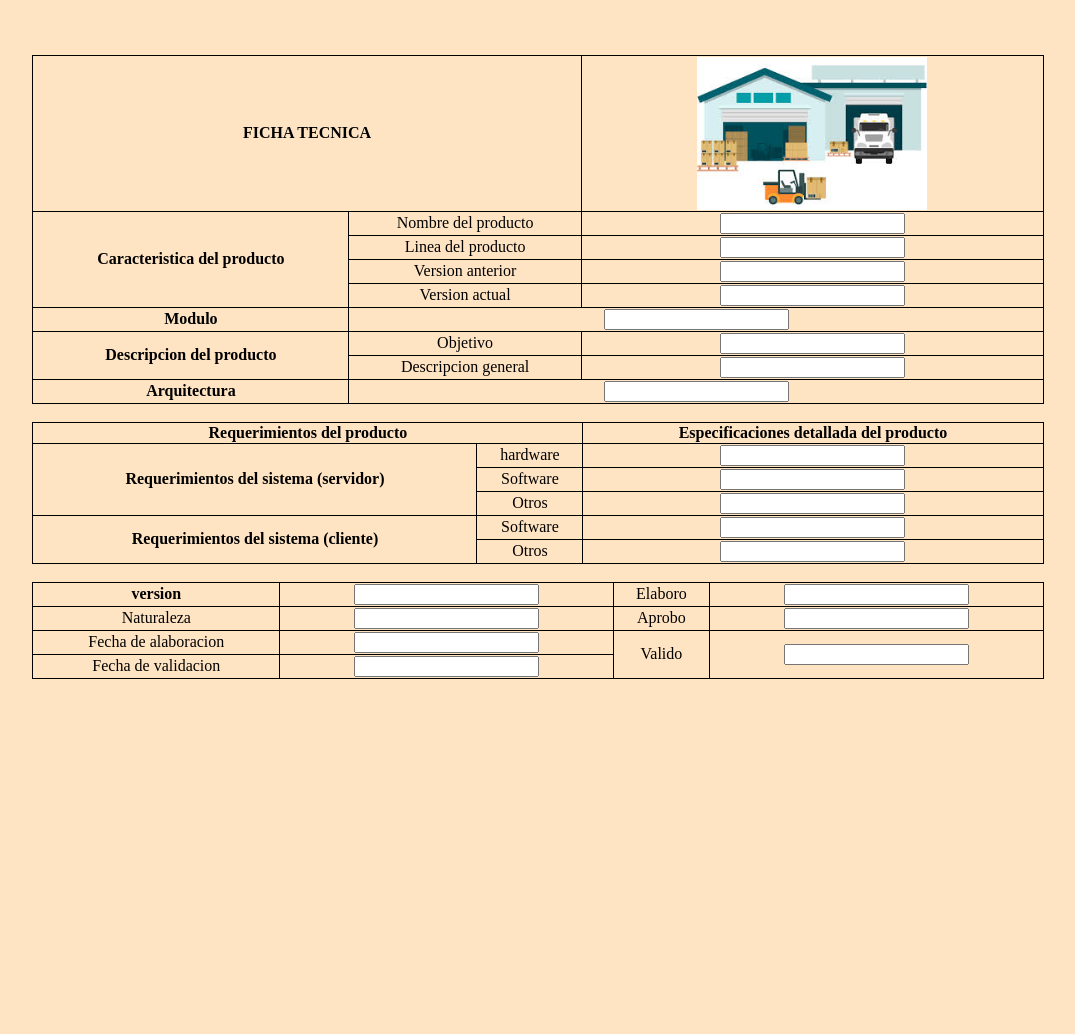
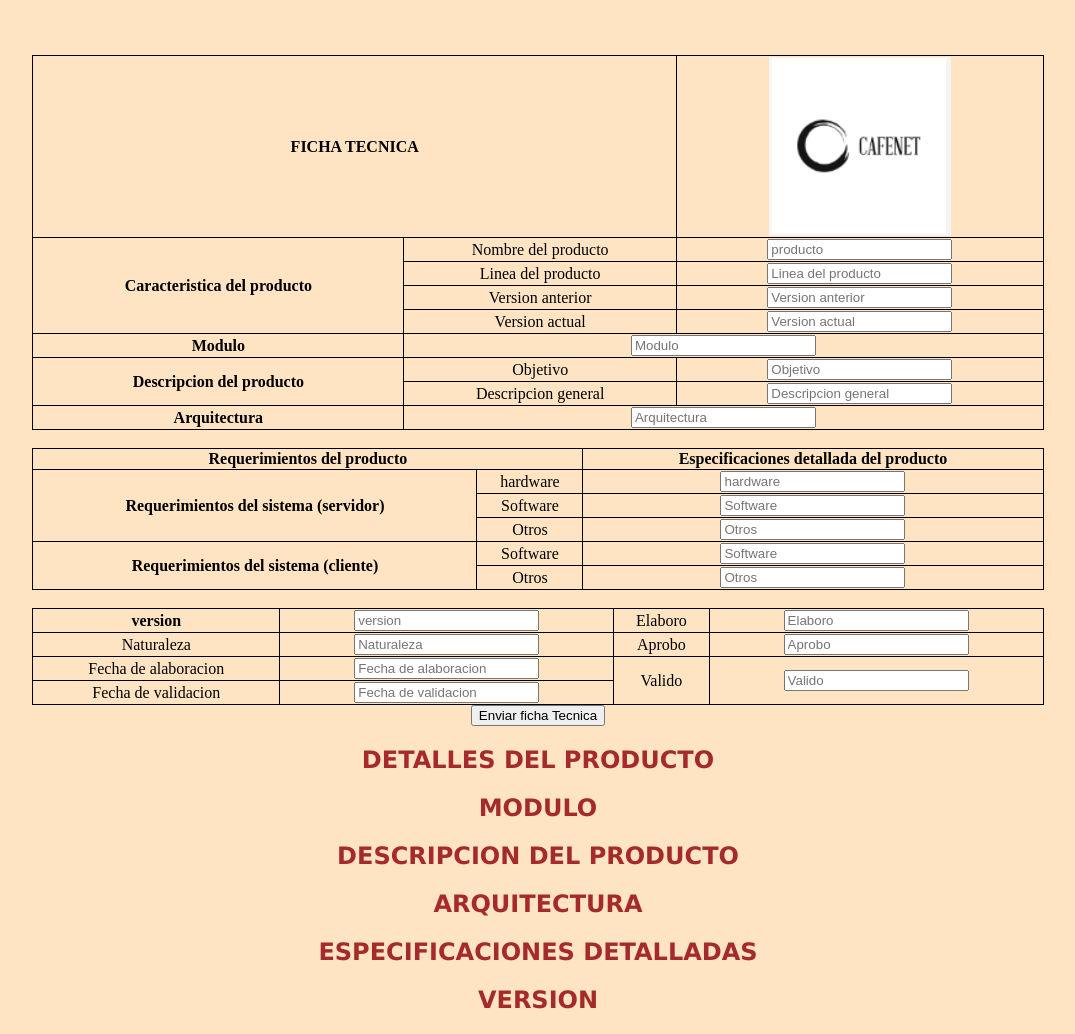
Before and after one commit to miangel07/ficha-tecnica, a plain HTML site: page index.html in a window 1280 px wide. Shown: the part 61-1095 px from the top of the page, without its empty margins (102-1177 px from the left). Before the commit the page ends 800 px from the top, so only its background shows below. Drawn offline with Linux system fonts and the light colour scheme.

Commit message:
add file

```diff
--- a/css/style.css
+++ b/css/style.css
@@ -20,3 +20,16 @@ table ,th, td, tr{
 h1 {
     text-align: center;
 }
+button{
+    text-align: center;
+    display: flex;
+    margin: auto;
+}
+.titulos{
+    text-align: center;
+    font-family: Verdana, Geneva, Tahoma, sans-serif;
+  color: brown;
+}
+h2{
+    text-align: center;
+}
--- a/index.html
+++ b/index.html
@@ -7,6 +7,7 @@
     <title>FICHA TECNICA</title>
     <link rel="stylesheet" href="css/style.css">
     <script src="js/script.js"></script>
+
 </head>
 <body>
     <h1> FICHA TECNICA </h1>
@@ -14,36 +15,37 @@
         <tr>
             <th colspan="2"> FICHA TECNICA </th>
             <th>
-                <img src="img/images.jpg" style="width: 100;height: 100;">
+                <img src="img/Captura de pantalla 2023-03-28 163259.png" style="width: 100;height: 100;">
             </th>
         </tr>
         <br>
         <tr>
             <th rowspan="4">Caracteristica del producto</th>
-            <td>Nombre del producto</td><td colspan="2"><input type="text"></td>
+            <td>Nombre del producto </td><td colspan="2">
+            <input id="producto"type="text" placeholder="producto"></td>
         </tr>
         <tr>
-            <td>Linea del producto</td><td colspan="2"><input type="text"></td>
+            <td>Linea del producto</td><td colspan="2"> <input id="linea"type="text" placeholder="Linea del producto"></td>
 
         </tr>
     <tr>
-     <td>Version anterior</td><td colspan="2"><input type="text"></td>
+     <td>Version anterior</td><td colspan="2"> <input id="veranterior"type="text" placeholder="Version anterior"></td>
     </tr>
     <tr>
-        <td>Version actual</td> <td colspan="2"><input type="text"></td>
+        <td>Version actual</td> <td colspan="2"> <input id="veractual"type="text" placeholder="Version actual"></td>
     </tr>
     <tr>
-        <th> Modulo</th><td colspan="3"><input type="text"></td>
+        <th> Modulo</th><td colspan="3"> <input id="modulo"type="text" placeholder="Modulo"></td>
     </tr>
 
         <tr>
-            <th rowspan="2">Descripcion del producto</th><td>Objetivo</td><td colspan="2"><input type="text"></td>
+            <th rowspan="2">Descripcion del producto</th><td>Objetivo</td><td colspan="2"> <input id="objetivo"type="text" placeholder="Objetivo"></td>
+        <tr>
+            <td>Descripcion general</td><td colspan="2"> <input id="descrgeneral"type="text" placeholder="Descripcion general"></td>
         </tr>
         <tr>
-            <td>Descripcion general</td><td colspan="2"><input type="text"></td>
-        </tr>
-        <tr>
-            <th>Arquitectura</td><td colspan="3"><input type="text"></td>
+            <th>Arquitectura </td><td colspan="3"> <input id="arquitectura"type="text" placeholder="Arquitectura"></td>
+
         </tr>
         <br>
     </table>
@@ -59,37 +61,62 @@
 
         </tr>
         <tr>
-            <th rowspan="3"> Requerimientos del sistema (servidor)</th><td>hardware</td> <td colspan="2"><input type="text"></td>
+            <th rowspan="3"> Requerimientos del sistema (servidor)</th> <td>hardware</td> <td colspan="2"> <input id="hardware" type="text" placeholder="hardware"></td>
             <tr>
-                <td> Software</td><td colspan="2"><input type="text"></td>
+                <td> Software</td><td colspan="2"> <input id="software"type="text" placeholder="Software"></td>
             </tr>
             <tr>
-                <td>Otros</td><td colspan="2"><input type="text"></td>
+                <td>Otros</td><td colspan="2"> <input id="otros"type="text" placeholder="Otros"></td>
             </tr>
         </tr>
         <tr>
             <th rowspan="3">Requerimientos del sistema (cliente) </th>
             <tr>
-                <td>Software</td><td colspan="2"><input type="text"></td>
+                <td>Software</td><td colspan="2"> <input id="software"type="text" placeholder="Software"></td>
             </tr>
             <tr>
-                <td>Otros </td><td colspan="2"><input type="text"></td>
+                <td>Otros </td><td colspan="2"> <input id="otros"type="text" placeholder="Otros"></td>
             </tr>
         </tr>
     </table>
     <br>
     <table>
         <tr>
-            <th>version</td> <td><input type="text"></th> <td>Elaboro</td><td><input type="text">
+            <th>version</td> <td> <input id="version"type="text" placeholder="version"><td>Elaboro</td><td> <input id="Caracteristica"type="text" placeholder="Elaboro"></td>
         </tr>
         <tr>
-            <td>Naturaleza</td> <td><input type="text"></td> <td>Aprobo</td><td><input type="text">
+            <td>Naturaleza</td> <td> <input id="naturaleza"type="text" placeholder="Naturaleza"></td><td>Aprobo</td><td> <input id="aprobo"type="text" placeholder="Aprobo"></td>
         </tr>
         <tr>
-            <td>Fecha de alaboracion</td> <td><input type="text"></td> <td rowspan="2"> Valido</td><td rowspan="2"><input type="text">
+            <td>Fecha de alaboracion</td> <td> <input id="felaboracion"type="text" placeholder="Fecha de alaboracion"></td></td> <td rowspan="2"> Valido</td><td rowspan="2"> <input id="valido"type="text" placeholder="Valido"></td>
         </tr>
-        <tr><td>Fecha de validacion</td> <td><input type="text"></td>
+        <tr><td>Fecha de validacion</td> <td> <input id="fevaloracion"type="text" placeholder="Fecha de validacion"></td>
+    </table>
+    <button onclick="comprobar()">Enviar ficha Tecnica</button>
 
-    </table>
+    <h2 class="titulos">DETALLES DEL PRODUCTO</h2>
+    <p id="respuesta1"></p>
+    <p id="respuesta2"></p>
+    <p id="respuesta3"></p>
+    <p id="respuesta4"></p>
+    <h2 class="titulos">MODULO</h2>
+    <p id="respuesta5"></p>
+    <h2 class="titulos">DESCRIPCION DEL PRODUCTO</h2>
+    <p id="respuesta6"></p>
+    <p id="respuesta7"></p>
+    <h2 class="titulos">ARQUITECTURA</h2>
+    <p id="respuesta8"></p>
+    <h2 class="titulos">ESPECIFICACIONES DETALLADAS</h2>
+    <p id="respuesta.9"></p>
+    <p id="respuesta10"></p>
+    <p id="respuesta11"></p>
+    <p id="respuesta12"></p>
+    <h2 class="titulos">VERSION</h2>
+    <p id="respuesta13"></p>
+    <p id="respuesta14"></p>
+    <p id="respuesta15"></p>
+    <p id="respuesta16"></p>
+    <p id="respuesta17"></p>
+
 </body>
 </html>
--- a/js/script.js
+++ b/js/script.js
@@ -0,0 +1,71 @@
+function comprobar(){
+    let producto, linea, veranterior, veractual ,modulo, objetivo,descrgeneral, arquitectura,hardware, software, otros, version,naturaleza,felaboracion,fevaloracion,aprobo,valido
+    producto=document.getElementById("producto").value
+    document.getElementById("respuesta1").innerHTML="<h2>nombre del producto:"+producto+"<h2>"
+    console.log(producto)
+
+  linea=document.getElementById("linea").value
+ document.getElementById("respuesta2").innerHTML="<h2>linea del producto: "+linea+"</h2>"
+console.log(linea)
+
+veranterior=document.getElementById("veranterior").value
+document.getElementById("respuesta3").innerHTML="<h2>version anterior: "+veranterior+"</h2>"
+console.log(veranterior)
+
+veractual=document.getElementById("veractual").value
+document.getElementById("respuesta4").innerHTML="<h2>version actual: "+veractual+"</h2>"
+console.log(veractual)
+
+modulo=document.getElementById("modulo").value
+document.getElementById("respuesta5").innerHTML="<h2>modulo: "+modulo+"</h2>"
+console.log(modulo)
+
+objetivo=document.getElementById("objetivo").value
+document.getElementById("respuesta6").innerHTML="<h2>objetivo: "+objetivo+"</h2>"
+console.log(objetivo)
+
+descrgeneral=document.getElementById("descrgeneral").value
+document.getElementById("respuesta7").innerHTML="<h2>descripcion general : "+descrgeneral+"</h2>"
+console.log(descrgeneral)
+
+
+arquitectura=document.getElementById("arquitectura").value
+document.getElementById("respuesta8").innerHTML="<h2>arquitectura: "+arquitectura+"</h2>"
+console.log( arquitectura)
+
+hardware=document.getElementById("hardware").value
+document.getElementById("respuesta.9").innerHTML="<h2>hardware: "+ hardware+"</h2>"
+console.log(hardware)
+
+software=document.getElementById("software").value
+document.getElementById("respuesta10").innerHTML="<h2>software: "+software+"</h2>"
+console.log(linea)
+
+otros=document.getElementById("otros").value
+document.getElementById("respuesta11").innerHTML="<h2>otros: "+otros+"</h2>"
+console.log(otros)
+
+version=document.getElementById("version").value
+document.getElementById("respuesta12").innerHTML="<h2>version: "+version+"</h2>"
+console.log(version)
+
+naturaleza=document.getElementById("naturaleza").value
+document.getElementById("respuesta13").innerHTML="<h2>naturaleza: "+naturaleza+"</h2>"
+console.log(naturaleza)
+
+felaboracion=document.getElementById("felaboracion").value
+document.getElementById("respuesta14").innerHTML="<h2>fecha de alaboracion: "+felaboracion+"</h2>"
+console.log(felaboracion)
+
+fevaloracion=document.getElementById("fevaloracion").value
+document.getElementById("respuesta15").innerHTML="<h2>fecha de valoracion: "+fevaloracion+"</h2>"
+console.log(fevaloracion)
+
+aprobo=document.getElementById("aprobo").value
+document.getElementById("respuesta16").innerHTML="<h2>Aprobo: "+aprobo+"</h2>"
+console.log(aprobo)
+
+valido=document.getElementById("valido").value
+document.getElementById("respuesta17").innerHTML="<h2>Valido: "+valido+"</h2>"
+console.log(valido)
+}
```
Also changed, not shown: img/Captura de pantalla 2023-03-28 163259.png (added).
